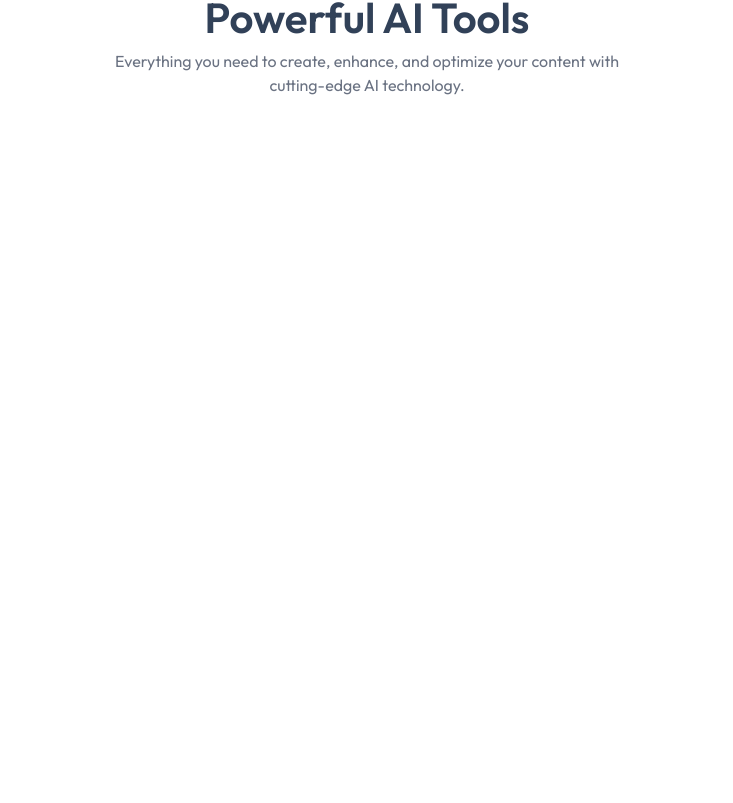
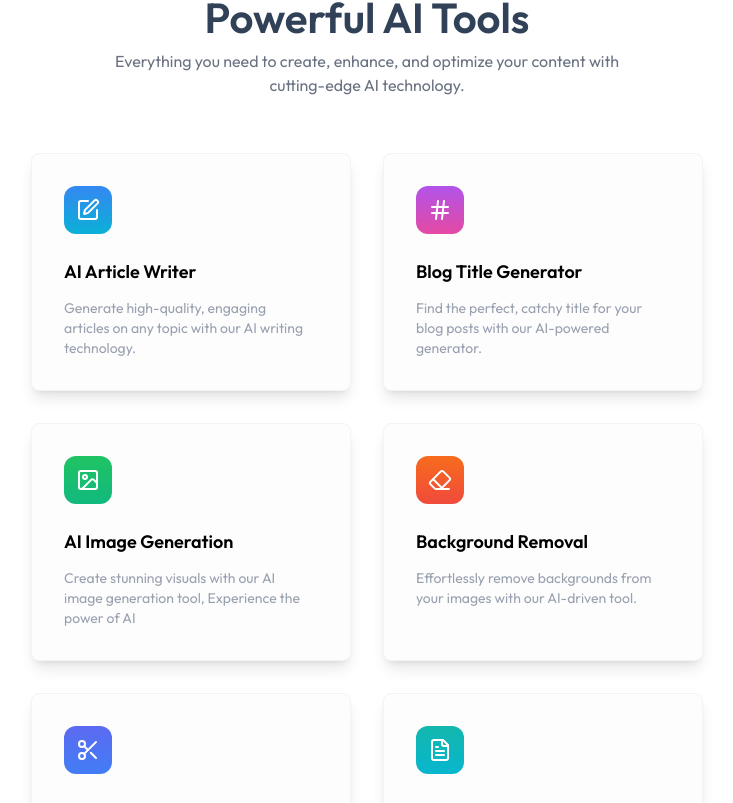
Before and after one commit to anivnssb/Generate_With_Ai, a React (Vite) app in the folder Front-end/: page / in a window 1280 px wide. Shown: the part 910-1713 px from the top of the page, without its empty margins (273-1006 px from the left). Before the commit the page ends 1103 px from the top, so only its background shows below. Built offline with nearby package versions, Linux system fonts and the light colour scheme; no server answers.

Commit message:
front end added tootl section component

```diff
--- a/Front-end/src/App.jsx
+++ b/Front-end/src/App.jsx
@@ -6,6 +6,7 @@ import WriteArticle from "./pages/WriteArticle";
 import BlogTitles from "./pages/BlogTitles";
 import GenerateImages from "./pages/GenerateImages";
 import RemoveBackground from "./pages/RemoveBackground";
+import RemoveObject from "./pages/RemoveObject";
 import ReviewResume from "./pages/ReviewResume";
 import Community from "./pages/Community";
 
@@ -20,6 +21,7 @@ const App = () => {
           <Route path="blog-titles" element={<BlogTitles />} />
           <Route path="generate-images" element={<GenerateImages />} />
           <Route path="remove-background" element={<RemoveBackground />} />
+          <Route path="remove-object" element={<RemoveObject />} />
           <Route path="review-resume" element={<ReviewResume />} />
           <Route path="community" element={<Community />} />
         </Route>
--- a/Front-end/src/components/AiTools.jsx
+++ b/Front-end/src/components/AiTools.jsx
@@ -1,4 +1,10 @@
+import { AiToolsData } from "../assets/assets";
+import { useNavigate } from "react-router-dom";
+import { useUser } from "@clerk/clerk-react";
+
 const AiTools = () => {
+  const navigate = useNavigate();
+  const { user } = useUser();
   return (
     <div className="px-4 sm:px-20 xl:px-32 my-24 ">
       <div className="text-center">
@@ -10,6 +16,26 @@ const AiTools = () => {
           cutting-edge AI technology.
         </p>
       </div>
+      <div className="flex flex-wrap mt-10 justify-center">
+        {AiToolsData.map((tool, index) => (
+          <div
+            key={index}
+            className="p-8 m-4 max-w-xs rounded-lg bg-[#FDFDFE] shadow-lg border border-gray-100 hover:-translate-y-1 transition-all duration-300 cursor-pointer"
+            onClick={() => user && navigate(tool.path)}
+          >
+            <tool.Icon
+              className="w-12 h-12 p-3 text-white rounded-xl"
+              style={{
+                background: `linear-gradient(to bottom,${tool.bg.from},${tool.bg.to})`,
+              }}
+            />
+            <h3 className="mt-6 mb-3 text-lg font-semibold">{tool.title}</h3>
+            <p className="text-gray-400 text-sm max-w-[95%]">
+              {tool.description}
+            </p>
+          </div>
+        ))}
+      </div>
     </div>
   );
 };
```
Also changed, not shown: 1 other file (tests, documents, lock files or other folders).
